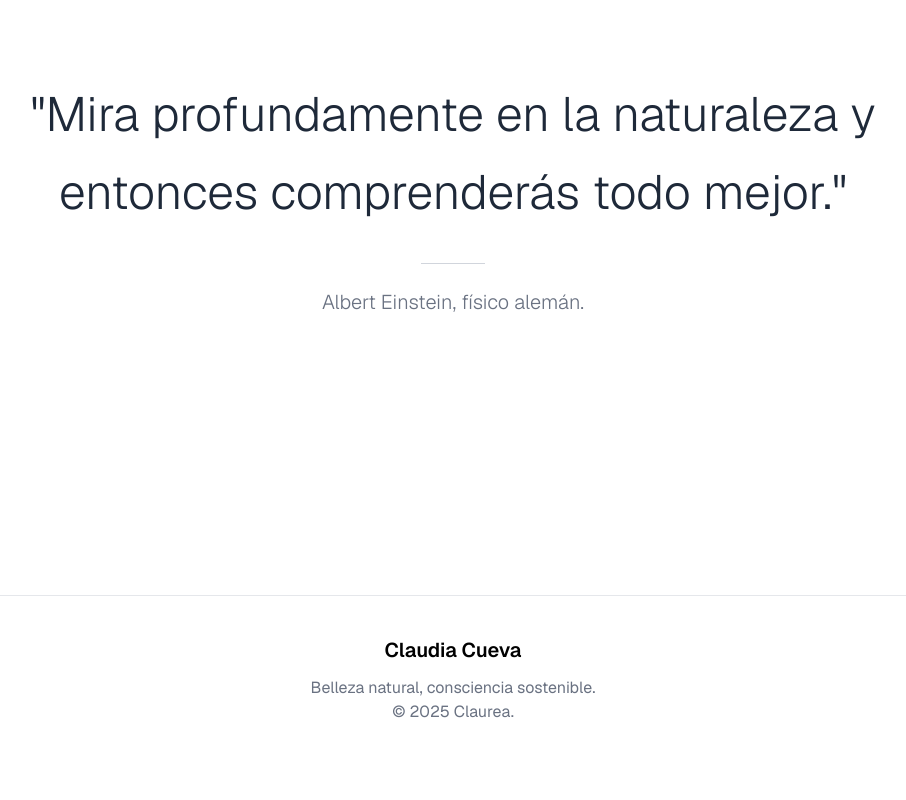
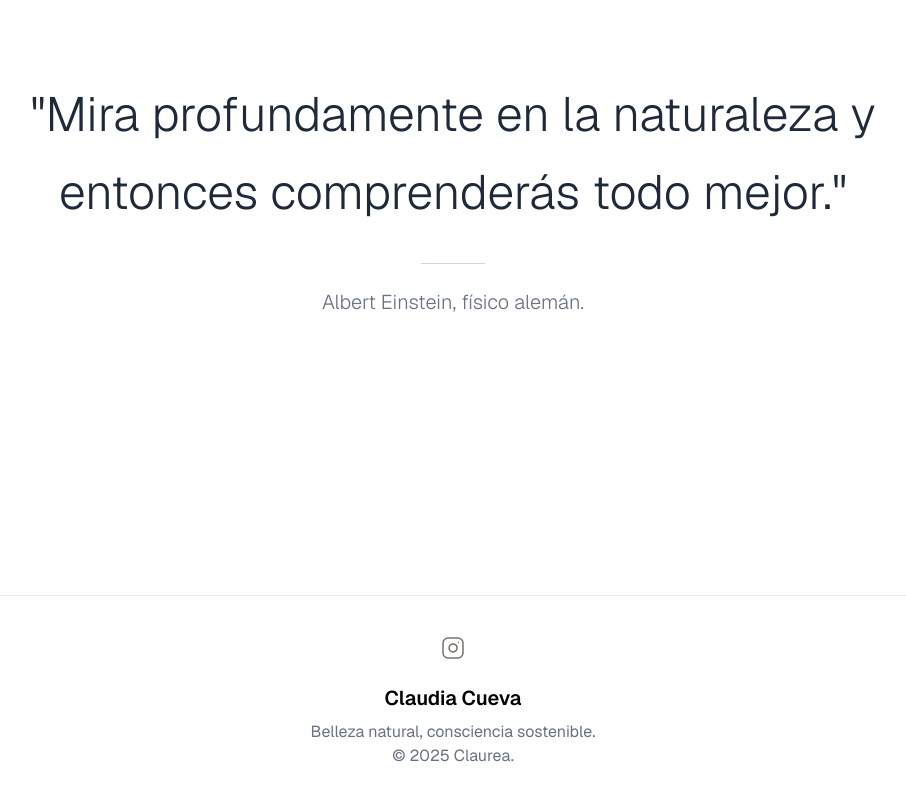
Before and after one commit to alancueva/claurea, a Next.js app: page / in a window 1280 px wide. Shown: the part 2779-3579 px from the top of the page, without its empty margins (187-1093 px from the left). Before the commit the page ends 3555 px from the top, so only its background shows below. Built offline with nearby package versions, Linux system fonts and the light colour scheme.

Commit message:
agrego iconos de redes sociales

```diff
--- a/src/components/footer.tsx
+++ b/src/components/footer.tsx
@@ -1,8 +1,33 @@
-const currentYear = new Date().getFullYear();
+import { Instagram, Mail, MapPin } from "lucide-react";
 
 export default function Footer() {
+  const currentYear = new Date().getFullYear();
+
+  const socialLinks = [
+    {
+      name: "Instagram",
+      icon: Instagram,
+      url: "https://www.instagram.com/claudiaatello/",
+      color: "hover:text-pink-600",
+    },
+  ];
+
   return (
     <footer className="mt-auto w-full max-w-[85rem] py-10 px-4 sm:px-6 lg:px-8 mx-auto bg-white dark:bg-neutral-900 border-t border-gray-200 dark:border-neutral-800">
+      <div className="flex justify-center gap-6 mb-6">
+        {socialLinks.map((social) => (
+          <a
+            key={social.name}
+            href={social.url}
+            target="_blank"
+            rel="noopener noreferrer"
+            className={`text-stone-500 transition-all duration-300 ${social.color} hover:scale-110`}
+            aria-label={social.name}
+          >
+            <social.icon size={24} strokeWidth={1.5} />
+          </a>
+        ))}
+      </div>
       <div className="text-center">
         <div>
           <a
@@ -14,7 +39,7 @@ export default function Footer() {
           </a>
         </div>
 
-        <div className="mt-3">
+        <div className="mt-2">
           <p className="text-gray-500 dark:text-neutral-500">
             Belleza natural, consciencia sostenible.
           </p>
@@ -22,39 +47,6 @@ export default function Footer() {
             © {currentYear} Claurea.
           </p>
         </div>
-
-        <div className="mt-3 space-x-2">
-          {/* <a
-            className="size-8 inline-flex justify-center items-center gap-x-2 text-sm font-semibold rounded-full border border-transparent text-gray-500 hover:bg-gray-50 focus:outline-hidden focus:bg-gray-50 disabled:opacity-50 disabled:pointer-events-none dark:text-neutral-400 dark:hover:bg-neutral-700 dark:focus:bg-neutral-700"
-            href="#"
-          >
-            <svg
-              className="shrink-0 size-3.5"
-              xmlns="http://www.w3.org/2000/svg"
-              width="16"
-              height="16"
-              fill="currentColor"
-              viewBox="0 0 16 16"
-            >
-              <path d="M15.545 6.558a9.42 9.42 0 0 1 .139 1.626c0 2.434-.87 4.492-2.384 5.885h.002C11.978 15.292 10.158 16 8 16A8 8 0 1 1 8 0a7.689 7.689 0 0 1 5.352 2.082l-2.284 2.284A4.347 4.347 0 0 0 8 3.166c-2.087 0-3.86 1.408-4.492 3.304a4.792 4.792 0 0 0 0 3.063h.003c.635 1.893 2.405 3.301 4.492 3.301 1.078 0 2.004-.276 2.722-.764h-.003a3.702 3.702 0 0 0 1.599-2.431H8v-3.08h7.545z" />
-            </svg>
-          </a> */}
-          {/* <a className="size-8 inline-flex justify-center items-center gap-x-2 text-sm font-semibold rounded-full border border-transparent text-gray-500 hover:bg-gray-50 focus:outline-hidden focus:bg-gray-50 disabled:opacity-50 disabled:pointer-events-none dark:text-neutral-400 dark:hover:bg-neutral-700 dark:focus:bg-neutral-700" href="#">
-        <svg className="shrink-0 size-3.5" xmlns="http://www.w3.org/2000/svg" width="16" height="16" fill="currentColor" viewBox="0 0 16 16">
-          <path d="M5.026 15c6.038 0 9.341-5.003 9.341-9.334 0-.14 0-.282-.006-.422A6.685 6.685 0 0 0 16 3.542a6.658 6.658 0 0 1-1.889.518 3.301 3.301 0 0 0 1.447-1.817 6.533 6.533 0 0 1-2.087.793A3.286 3.286 0 0 0 7.875 6.03a9.325 9.325 0 0 1-6.767-3.429 3.289 3.289 0 0 0 1.018 4.382A3.323 3.323 0 0 1 .64 6.575v.045a3.288 3.288 0 0 0 2.632 3.218 3.203 3.203 0 0 1-.865.115 3.23 3.23 0 0 1-.614-.057 3.283 3.283 0 0 0 3.067 2.277A6.588 6.588 0 0 1 .78 13.58a6.32 6.32 0 0 1-.78-.045A9.344 9.344 0 0 0 5.026 15z"/>
-        </svg>
-      </a>
-      <a className="size-8 inline-flex justify-center items-center gap-x-2 text-sm font-semibold rounded-full border border-transparent text-gray-500 hover:bg-gray-50 focus:outline-hidden focus:bg-gray-50 disabled:opacity-50 disabled:pointer-events-none dark:text-neutral-400 dark:hover:bg-neutral-700 dark:focus:bg-neutral-700" href="#">
-        <svg className="shrink-0 size-3.5" xmlns="http://www.w3.org/2000/svg" width="16" height="16" fill="currentColor" viewBox="0 0 16 16">
-          <path d="M8 0C3.58 0 0 3.58 0 8c0 3.54 2.29 6.53 5.47 7.59.4.07.55-.17.55-.38 0-.19-.01-.82-.01-1.49-2.01.37-2.53-.49-2.69-.94-.09-.23-.48-.94-.82-1.13-.28-.15-.68-.52-.01-.53.63-.01 1.08.58 1.23.82.72 1.21 1.87.87 2.33.66.07-.52.28-.87.51-1.07-1.78-.2-3.64-.89-3.64-3.95 0-.87.31-1.59.82-2.15-.08-.2-.36-1.02.08-2.12 0 0 .67-.21 2.2.82.64-.18 1.32-.27 2-.27.68 0 1.36.09 2 .27 1.53-1.04 2.2-.82 2.2-.82.44 1.1.16 1.92.08 2.12.51.56.82 1.27.82 2.15 0 3.07-1.87 3.75-3.65 3.95.29.25.54.73.54 1.48 0 1.07-.01 1.93-.01 2.2 0 .21.15.46.55.38A8.012 8.012 0 0 0 16 8c0-4.42-3.58-8-8-8z"/>
-        </svg>
-      </a>
-      <a className="size-8 inline-flex justify-center items-center gap-x-2 text-sm font-semibold rounded-full border border-transparent text-gray-500 hover:bg-gray-50 focus:outline-hidden focus:bg-gray-50 disabled:opacity-50 disabled:pointer-events-none dark:text-neutral-400 dark:hover:bg-neutral-700 dark:focus:bg-neutral-700" href="#">
-        <svg className="shrink-0 size-3.5" xmlns="http://www.w3.org/2000/svg" width="16" height="16" fill="currentColor" viewBox="0 0 16 16">
-          <path d="M3.362 10.11c0 .926-.756 1.681-1.681 1.681S0 11.036 0 10.111C0 9.186.756 8.43 1.68 8.43h1.682v1.68zm.846 0c0-.924.756-1.68 1.681-1.68s1.681.756 1.681 1.68v4.21c0 .924-.756 1.68-1.68 1.68a1.685 1.685 0 0 1-1.682-1.68v-4.21zM5.89 3.362c-.926 0-1.682-.756-1.682-1.681S4.964 0 5.89 0s1.68.756 1.68 1.68v1.682H5.89zm0 .846c.924 0 1.68.756 1.68 1.681S6.814 7.57 5.89 7.57H1.68C.757 7.57 0 6.814 0 5.89c0-.926.756-1.682 1.68-1.682h4.21zm6.749 1.682c0-.926.755-1.682 1.68-1.682.925 0 1.681.756 1.681 1.681s-.756 1.681-1.68 1.681h-1.681V5.89zm-.848 0c0 .924-.755 1.68-1.68 1.68A1.685 1.685 0 0 1 8.43 5.89V1.68C8.43.757 9.186 0 10.11 0c.926 0 1.681.756 1.681 1.68v4.21zm-1.681 6.748c.926 0 1.682.756 1.682 1.681S11.036 16 10.11 16s-1.681-.756-1.681-1.68v-1.682h1.68zm0-.847c-.924 0-1.68-.755-1.68-1.68 0-.925.756-1.681 1.68-1.681h4.21c.924 0 1.68.756 1.68 1.68 0 .926-.756 1.681-1.68 1.681h-4.21z"/>
-        </svg>
-      </a> */}
-        </div>
       </div>
     </footer>
   );
```
